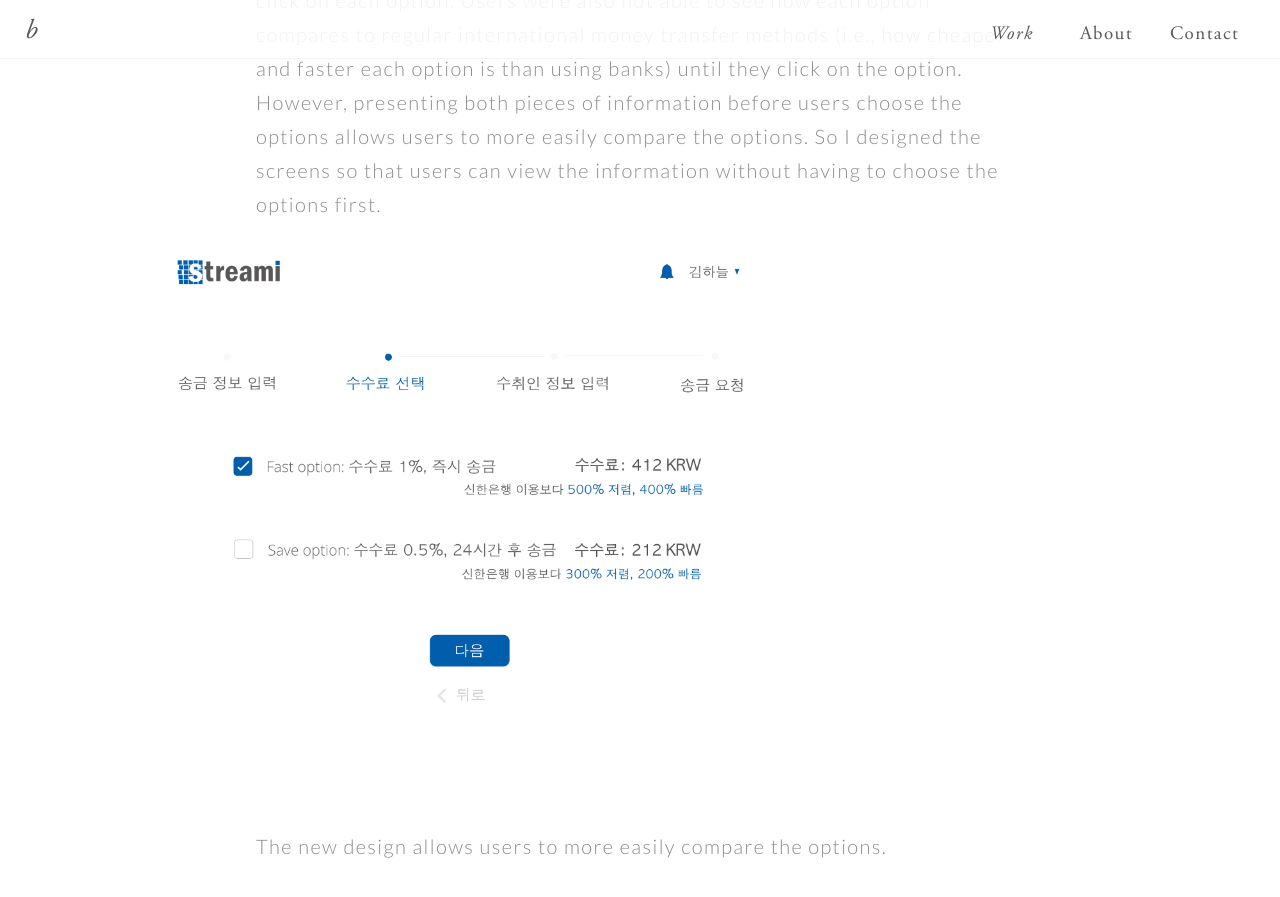
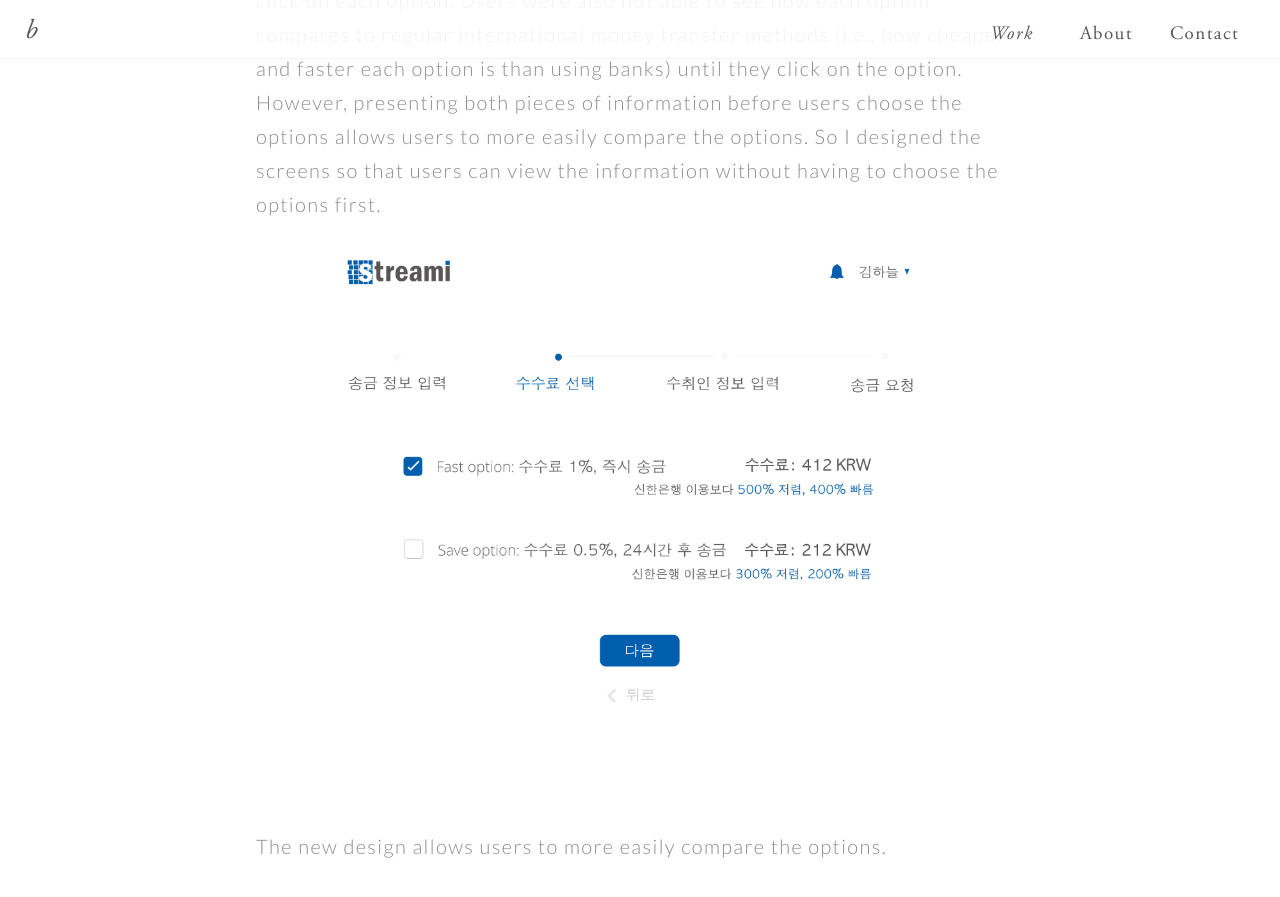
Before and after one commit to bkwon0402/bkwon0402.github.io, a Jekyll site: the page built from item/streami.md, in a window 1280 px wide and 900 px high, scrolled down 1831 px. Shown: the top 897 px of the window. Built offline with Jekyll 4.4.1, drawn with Linux system fonts in a browser that asks for light colours.

Commit message:
Update streami.md

```diff
--- a/item/streami.md
+++ b/item/streami.md
@@ -37,7 +37,7 @@ In the original design, users were not able to see how much the fee exactly is g
 However, presenting both pieces of information before users choose the options allows users to more easily compare the options. So I designed the screens so that users can view the information without having to choose the options first.
 </div>
 
-<img src="/images/step2.png" width="800" style="margin-bottom:55px">
+<div style="text-align: center;"><img src="/images/step2.png" width="800" style="margin-bottom:55px"></div>
 
 
 <div class="small_container">
@@ -50,6 +50,6 @@ Here are the final screens.
 <br>
 </div>
 
-<img src="/images/step1.png" width="800" style="margin-bottom:55px">
-<img src="/images/step2.png" width="800" style="margin-bottom:55px">
-<img src="/images/step3.png" width="800" style="margin-bottom:55px">
+<div style="text-align: center;"><img src="/images/step1.png" width="800" style="margin-bottom:55px"></div>
+<div style="text-align: center;"><img src="/images/step2.png" width="800" style="margin-bottom:55px"></div>
+<div style="text-align: center;"><img src="/images/step3.png" width="800" style="margin-bottom:55px"></div>
```
